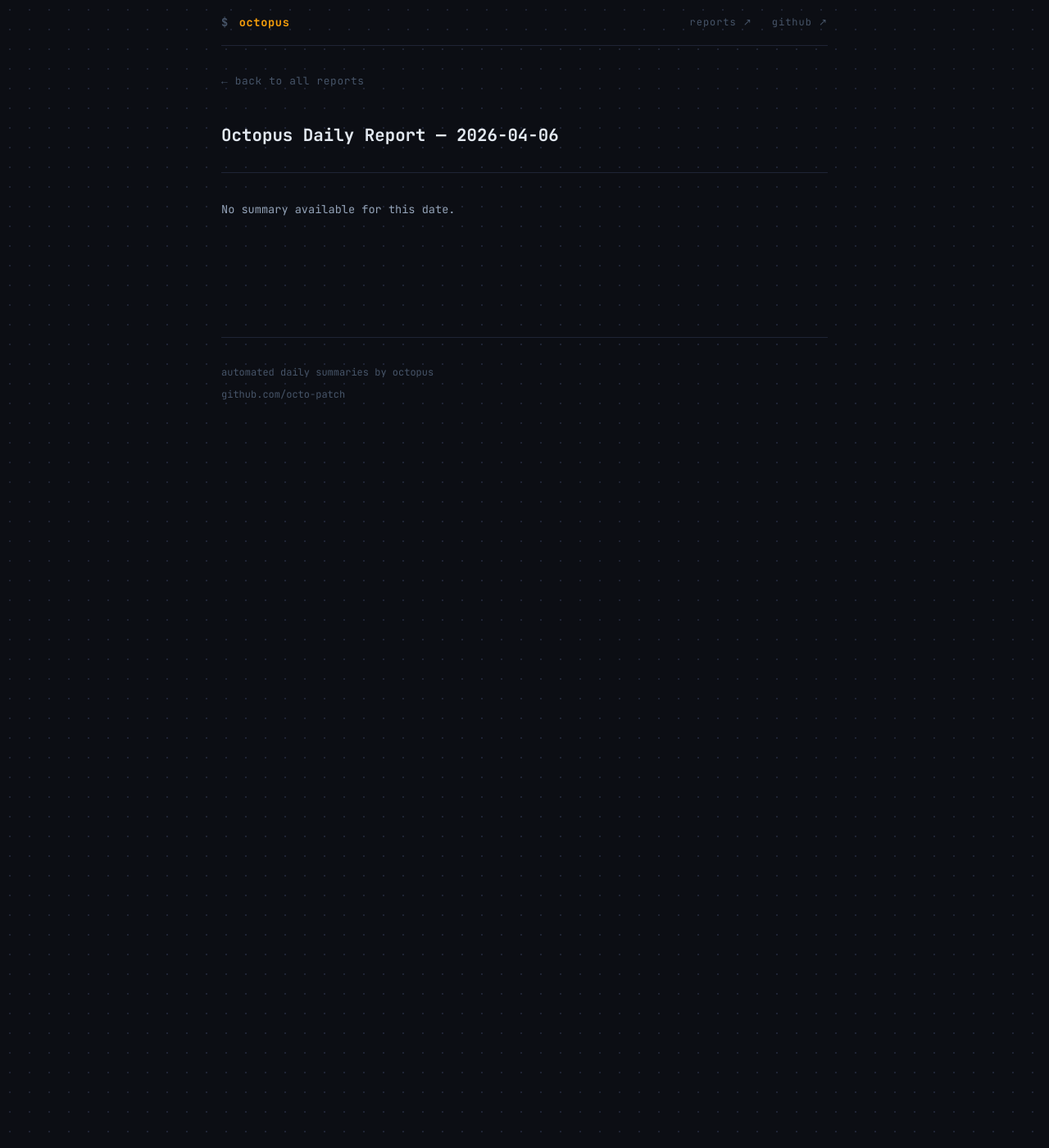
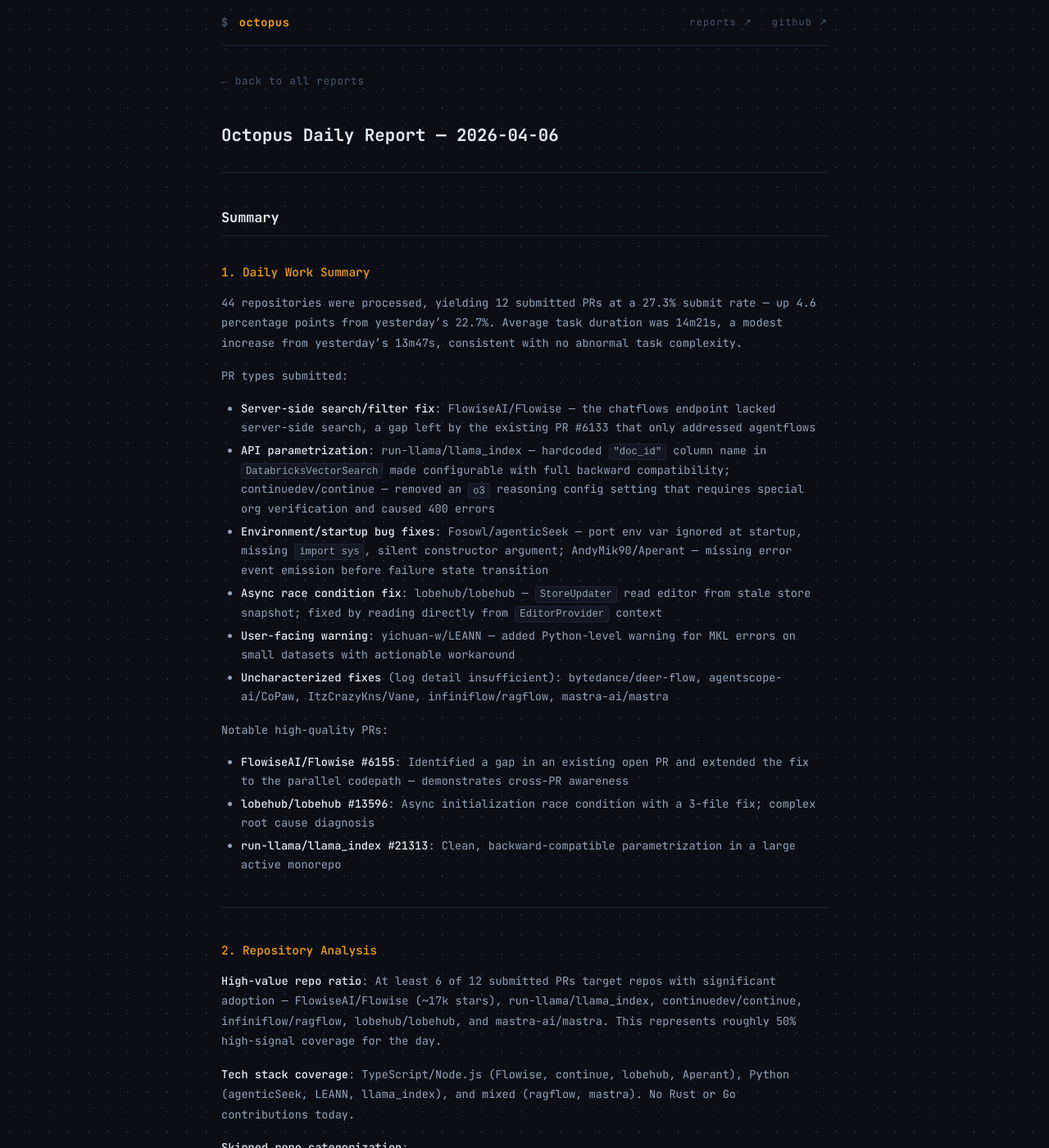
Before and after one commit to octo-patch/daily-reports, a Jekyll site: the page built from 2026-04/2026-04-06.md, in a window 1280 px wide and 1400 px high. Shown: the whole window at 82% size. Built offline with Jekyll 4.4.1, drawn with Linux system fonts in a browser that asks for light colours; some of the changed text lies outside the part shown.

Commit message:
daily report: 2026-04-06

```diff
--- a/2026-04/2026-04-06.md
+++ b/2026-04/2026-04-06.md
@@ -1,7 +1,74 @@
 ---
 layout: report
 title: "Octopus Daily Report — 2026-04-06"
-summary: "No summary available."
+summary: "44 repositories were processed, yielding 12 submitted PRs at a 27.3% submit rate — up 4.6 percentage points from yesterdays 22.7%. Average task duration was 14m21s, a modest increase from yesterdays 1"
 ---
 
-No summary available for this date.
+## Summary
+
+### 1. Daily Work Summary
+
+44 repositories were processed, yielding 12 submitted PRs at a 27.3% submit rate — up 4.6 percentage points from yesterday's 22.7%. Average task duration was 14m21s, a modest increase from yesterday's 13m47s, consistent with no abnormal task complexity.
+
+PR types submitted:
+
+- **Server-side search/filter fix**: FlowiseAI/Flowise — the chatflows endpoint lacked server-side search, a gap left by the existing PR #6133 that only addressed agentflows
+- **API parametrization**: run-llama/llama_index — hardcoded `"doc_id"` column name in `DatabricksVectorSearch` made configurable with full backward compatibility; continuedev/continue — removed an `o3` reasoning config setting that requires special org verification and caused 400 errors
+- **Environment/startup bug fixes**: Fosowl/agenticSeek — port env var ignored at startup, missing `import sys`, silent constructor argument; AndyMik90/Aperant — missing error event emission before failure state transition
+- **Async race condition fix**: lobehub/lobehub — `StoreUpdater` read editor from stale store snapshot; fixed by reading directly from `EditorProvider` context
+- **User-facing warning**: yichuan-w/LEANN — added Python-level warning for MKL errors on small datasets with actionable workaround
+- **Uncharacterized fixes** (log detail insufficient): bytedance/deer-flow, agentscope-ai/CoPaw, ItzCrazyKns/Vane, infiniflow/ragflow, mastra-ai/mastra
+
+Notable high-quality PRs:
+
+- **FlowiseAI/Flowise #6155**: Identified a gap in an existing open PR and extended the fix to the parallel codepath — demonstrates cross-PR awareness
+- **lobehub/lobehub #13596**: Async initialization race condition with a 3-file fix; complex root cause diagnosis
+- **run-llama/llama_index #21313**: Clean, backward-compatible parametrization in a large active monorepo
+
+---
+
+### 2. Repository Analysis
+
+**High-value repo ratio**: At least 6 of 12 submitted PRs target repos with significant adoption — FlowiseAI/Flowise (~17k stars), run-llama/llama_index, continuedev/continue, infiniflow/ragflow, lobehub/lobehub, and mastra-ai/mastra. This represents roughly 50% high-signal coverage for the day.
+
+**Tech stack coverage**: TypeScript/Node.js (Flowise, continue, lobehub, Aperant), Python (agenticSeek, LEANN, llama_index), and mixed (ragflow, mastra). No Rust or Go contributions today.
+
+**Skipped repo categorization**:
+
+| Reason | Representative Examples |
+|--------|------------------------|
+| All actionable bugs already have open PRs | AgentScope, MiroFish, promptfoo |
+| Only feature requests or SaaS-facing issues | NextChat, MiroThinker, AI hedge fund |
+| Policy skip (upstream requires pre-coordination) | block/goose |
+| No open issues | Network-AI |
+| No actionable/relevant issues | ClawWork, PageIndex, memU, PentAGI, alibaba/page-agent, World geopolitical dashboard |
+
+Note: A significant portion of the 32 SKIPPED log entries are operational artifacts — background push retries, clone timeouts, and git fetch completions — not actual repository skip decisions. The true count of repos skipped for substantive reasons is approximately 13. The skip metric as currently tracked conflates these two categories.
+
+---
+
+### 3. Issues & Failure Analysis
+
+**No failures, timeouts, or OOM events today.** All 44 workers reported normal health.
+
+**Recurring infrastructure issue — HTTPS push timeouts**: Multiple tasks experienced `github.com` HTTPS push timeouts and fell back to the `GH_TOKEN`-authenticated GitHub Contents API. This pattern appeared at least 5 times (deer-flow, Vane, ragflow, and others). All were resolved without PR loss, but this represents unnecessary latency and complexity per task. This is a bot infrastructure issue, not an upstream problem.
+
+**Skip patterns**:
+
+- The most common substantive skip reason is "all actionable bugs already have associated PRs." This was true for AgentScope (8 open bug PRs), promptfoo (rapid issue-to-PR turnaround), and MiroFish. High-activity repos are becoming harder to contribute to as the low-hanging issues are claimed quickly.
+- A secondary pattern is "issues describe SaaS or hosted-product behavior, not open-source code behavior" — NextChat and MiroThinker are examples.
+- block/goose skip was handled correctly and a policy memory was saved to prevent future attempts.
+
+**Operational log inflation**: The skip count metric is unreliable for tracking true repository rejection rates. Background task completion logs (clone failures, fetch timeouts, push retries) are being counted as SKIPPED runs, which distorts the denominator in submit rate calculations.
+
+---
+
+### 4. PR Follow-up Tracking
+
+Review activity for the day: 0 notifications, 0 merged, 0 closed, 0 comments. No new maintainer feedback to analyze.
+
+Since PRs submitted today are fresh (all created on 2026-04-06), no same-day merge activity is expected for most repositories. The absence of review data is expected, not a signal.
+
+Pending follow-up items from prior days' PRs cannot be assessed from today's data — the review activity counters show zero movement across the entire portfolio. If this persists over multiple days, it warrants investigation into whether notification polling is functioning correctly, or whether the reviewed PR set has shifted to inactive repositories.
+
+No maintainer feedback patterns, rejection trends, or priority adjustments can be recommended from today's data alone. Insufficient data for merge rate analysis.
```
